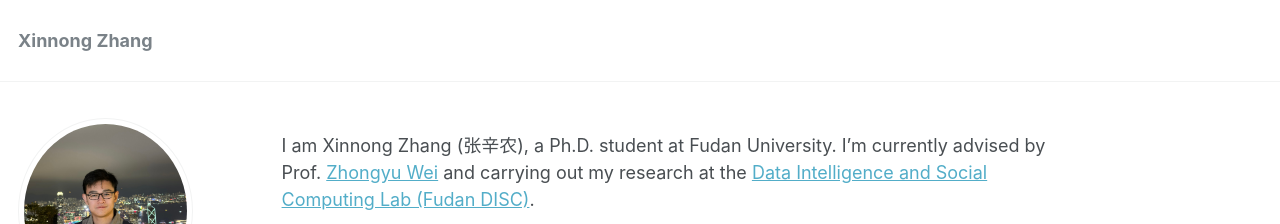
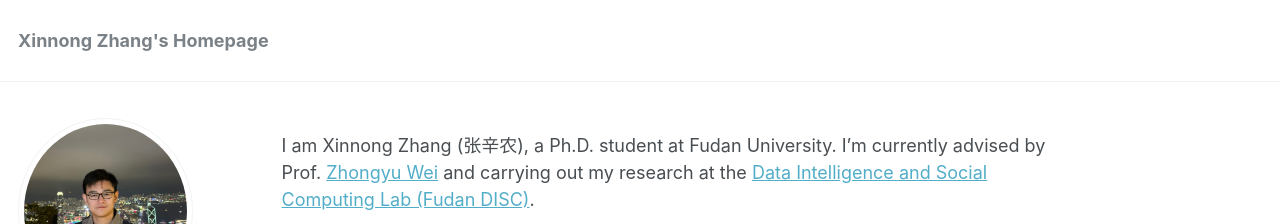
Before and after one commit to Lishi905/lishi905.github.io, a Jekyll site: the page built from _pages/about.md, in a window 1280 px wide and 947 px high. Shown: the top 224 px of the window. Built offline with Jekyll 4.4.1, drawn with Linux system fonts in a browser that asks for light colours.

Commit message:
Update _config.yml

```diff
--- a/_config.yml
+++ b/_config.yml
@@ -8,7 +8,7 @@
 
 # Basic Site Settings
 locale                   : "en-US"
-title                    : "Xinnong Zhang"
+title                    : "Xinnong Zhang's Homepage"
 title_separator          : "-"
 name                     : &name "Xinnong Zhang"
 description              : &description "Ph.D. student at Fudan University"
```
